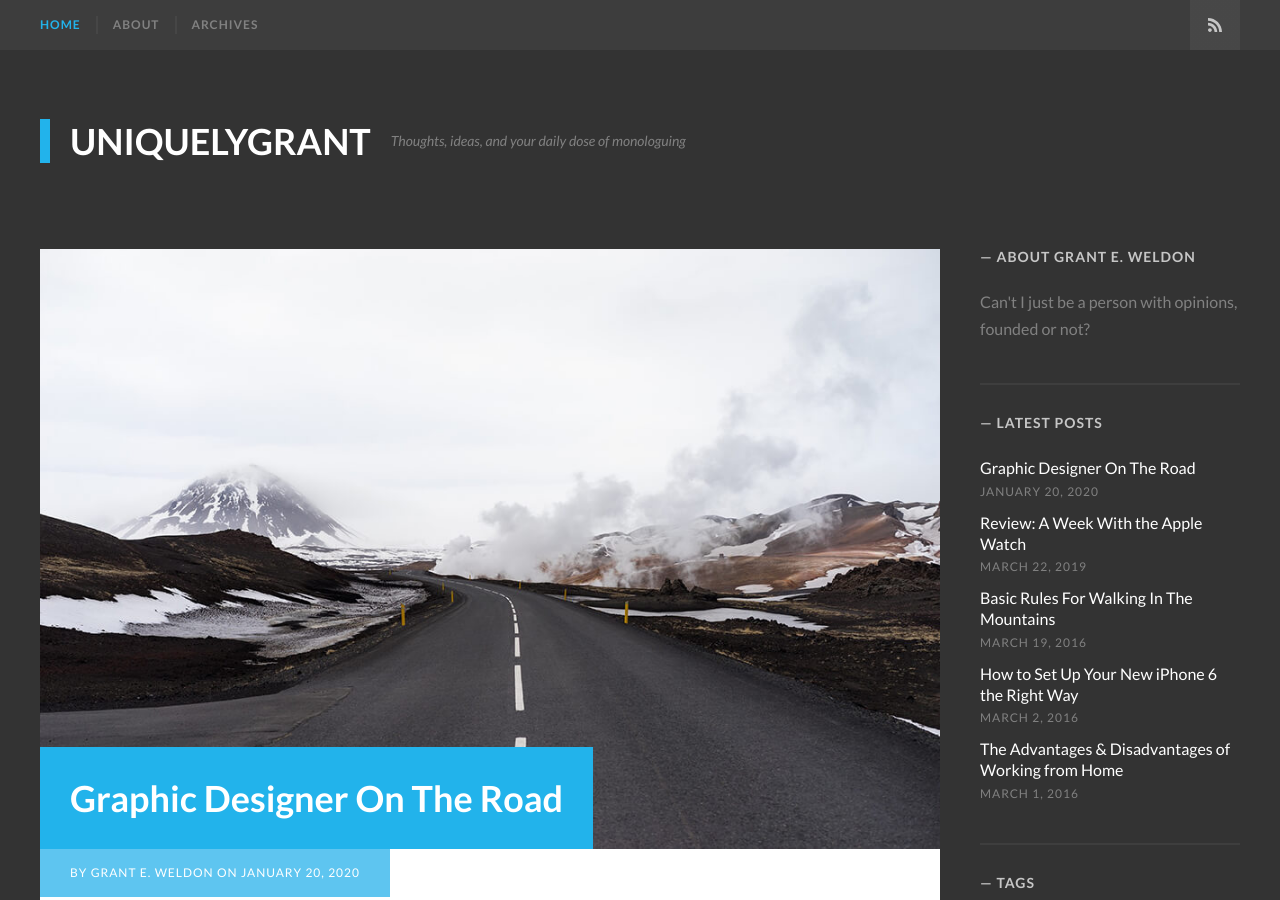
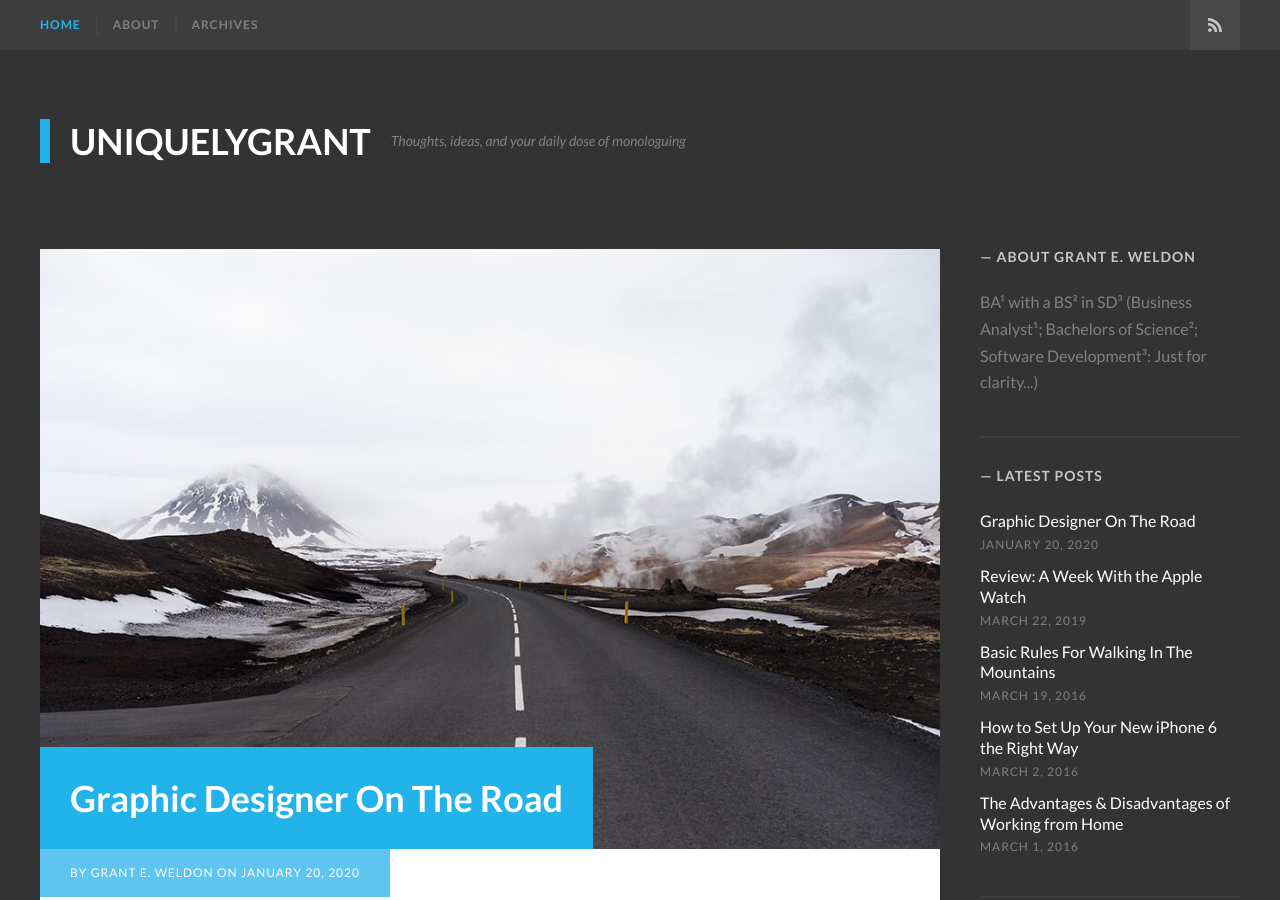
Before and after one commit to geweldon/geweldon.github.io, a Jekyll site: the page built from index.html, in a window 1280 px wide and 900 px high. Built offline with Jekyll 4.4.1, drawn with Linux system fonts in a browser that asks for light colours; the list of posts is cut into pages by our own code.

Commit message:
Update _config.yml

```diff
--- a/_config.yml
+++ b/_config.yml
@@ -42,7 +42,7 @@ google_analytics:
 
 # Author information - author info at the bottom of the post
 author_name: "Grant E. Weldon"
-author_bio: "Can't I just be a person with opinions, founded or not?"
+author_bio: "BA¹ with a BS² in SD³ (Business Analyst¹; Bachelors of Science²; Software Development³: Just for clarity...)"
 author_url:  "https://uniquelygrant.com"
 author_location: "Somewheeeerrreee, over the raiiinboooowww"
 author_image:
```
